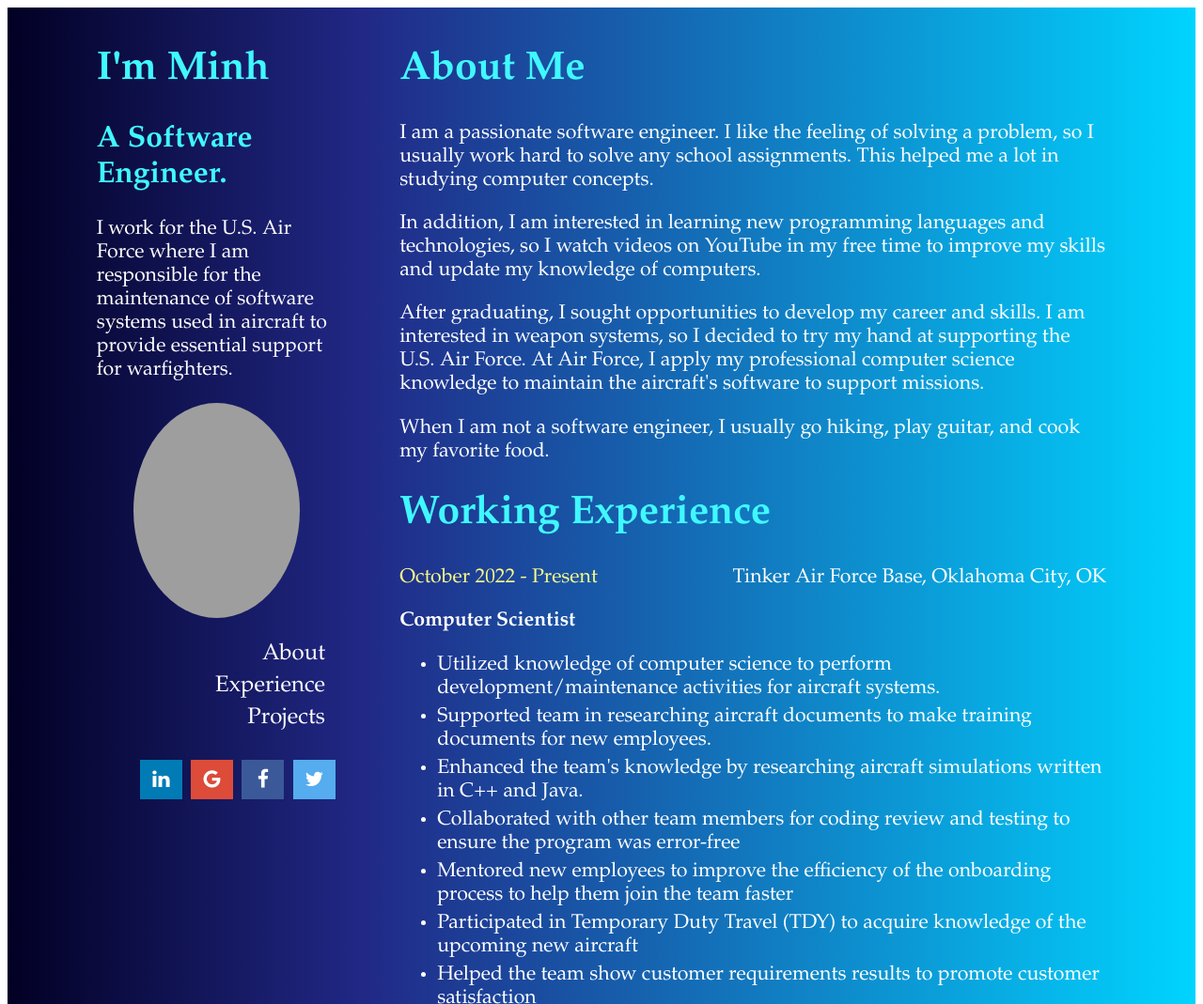
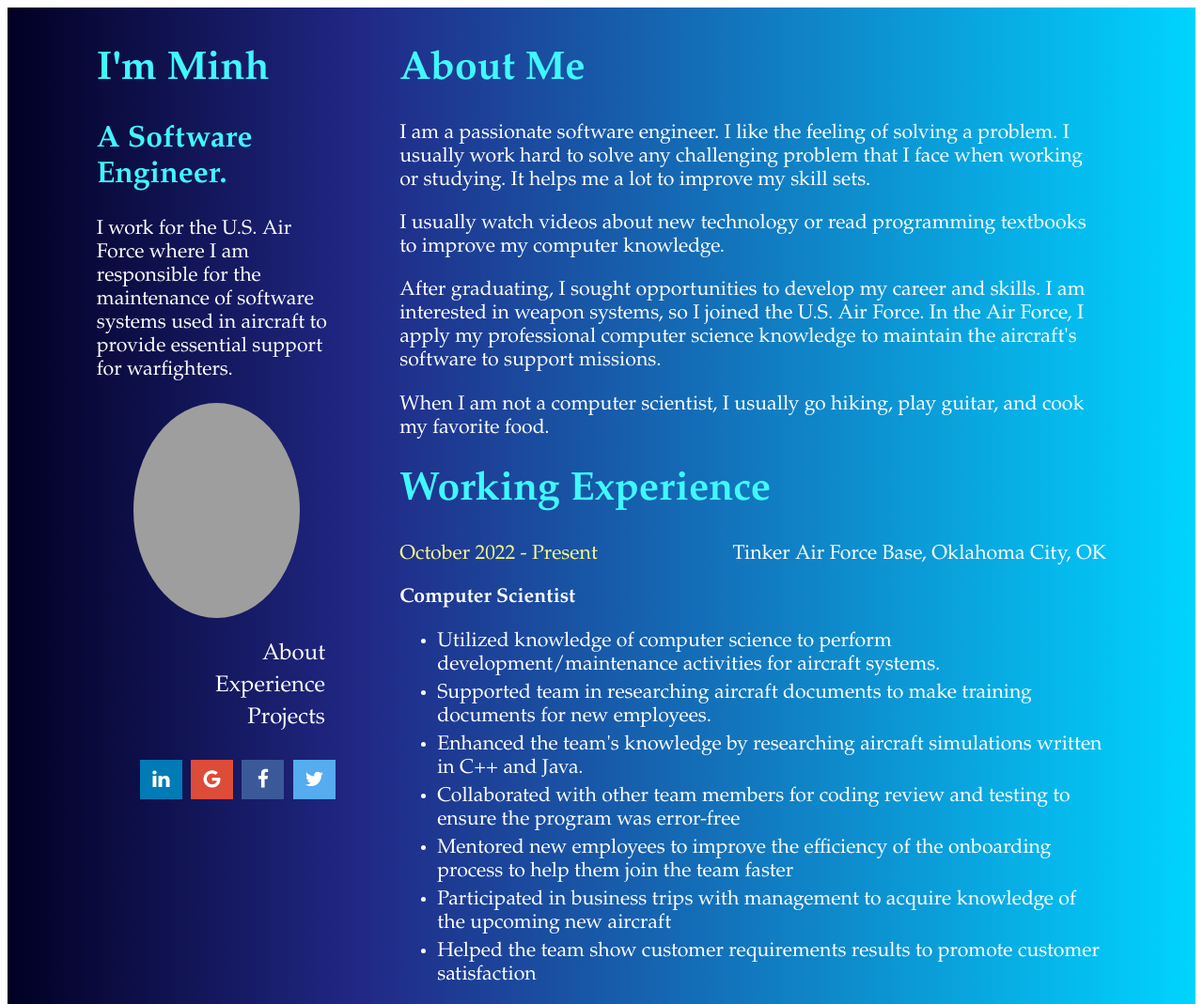
Before and after one commit to minhtri172/portfolio, a plain HTML site: page index.html in a window 1280 px wide. Shown: the top 1069 px of the page at 94% size. Drawn offline with Linux system fonts and the light colour scheme; grey boxes are pictures that could not be loaded.

Commit message:
fix content

```diff
--- a/index.html
+++ b/index.html
@@ -39,20 +39,20 @@
                 <div id="about">
                     <h1>About Me</h1>
                     <p>
-                        I am a passionate software engineer. I like the feeling of solving a problem, so I usually work
-                        hard to solve any school assignments. This helped me a lot in studying computer concepts.
-                    </p>
-                    <p>In addition, I am interested in learning new programming languages and technologies, so I watch
-                        videos on YouTube in my free time to improve my skills and update my knowledge of computers.</p>
-                    <p>
-                        After graduating, I sought opportunities to develop my career and skills. I am interested in
-                        weapon systems, so I decided to try my hand at supporting the U.S. Air Force. At Air Force,
-                        I apply my professional computer science knowledge to maintain the aircraft's software to
-                        support
-                        missions.
+                        I am a passionate software engineer. I like the feeling of solving a problem.
+                        I usually work hard to solve any challenging problem that I face when working or studying.
+                        It helps me a lot to improve my skill sets.
                     </p>
                     <p>
-                        When I am not a software engineer, I usually go hiking, play guitar, and cook my favorite food.
+                        I usually watch videos about new technology or read programming textbooks to improve my computer knowledge.
+                    </p>
+                    <p>
+                        After graduating, I sought opportunities to develop my career and skills.
+                        I am interested in weapon systems, so I joined the U.S. Air Force.
+                        In the Air Force, I apply my professional computer science knowledge to maintain the aircraft's software to support missions.
+                    </p>
+                    <p>
+                        When I am not a computer scientist, I usually go hiking, play guitar, and cook my favorite food.
                     </p>
                 </div>
                 <div id="experience">
@@ -75,8 +75,7 @@
                                     program was error-free</li>
                                 <li>Mentored new employees to improve the efficiency of the onboarding process to help
                                     them join the team faster</li>
-                                <li>Participated in Temporary Duty Travel (TDY) to acquire knowledge of the upcoming new
-                                    aircraft</li>
+                                <li>Participated in business trips with management to acquire knowledge of the upcoming new aircraft</li>
                                 <li>Helped the team show customer requirements results to promote customer satisfaction
                                 </li>
                             </ul>
```
